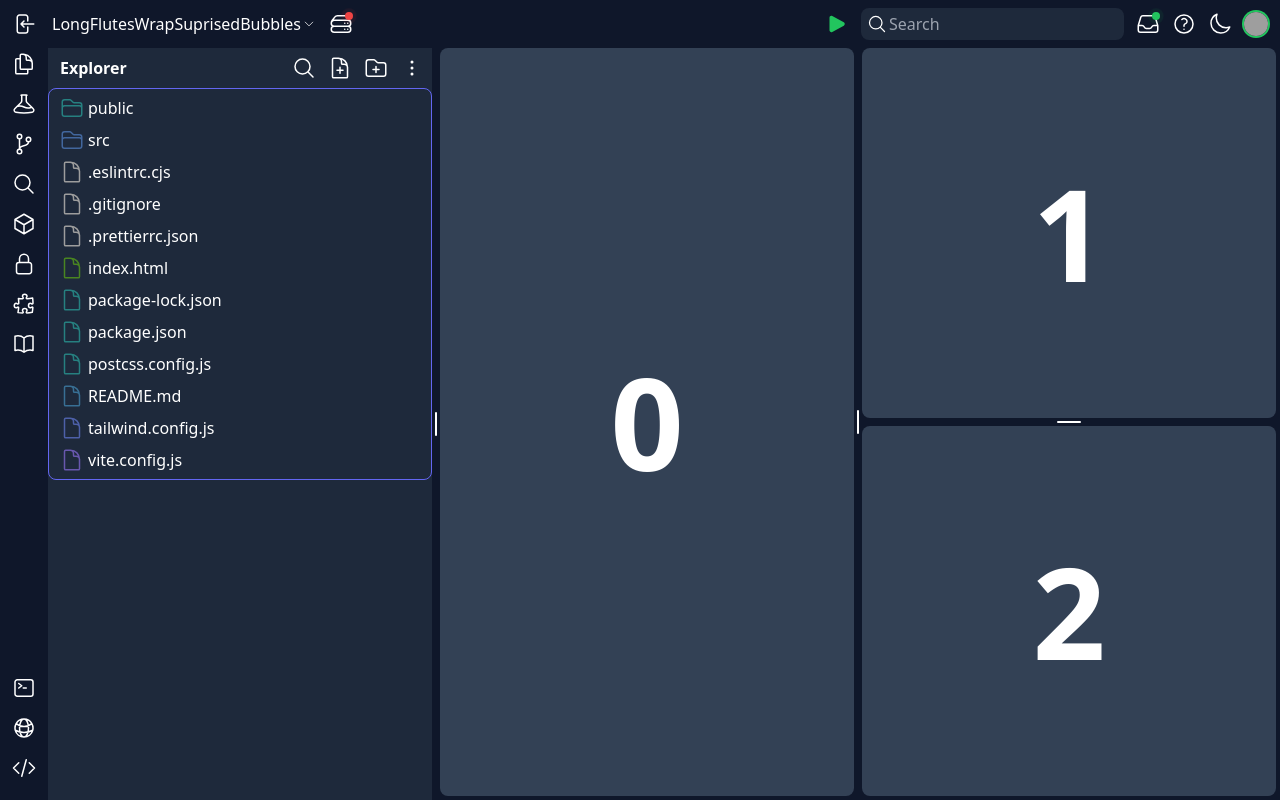
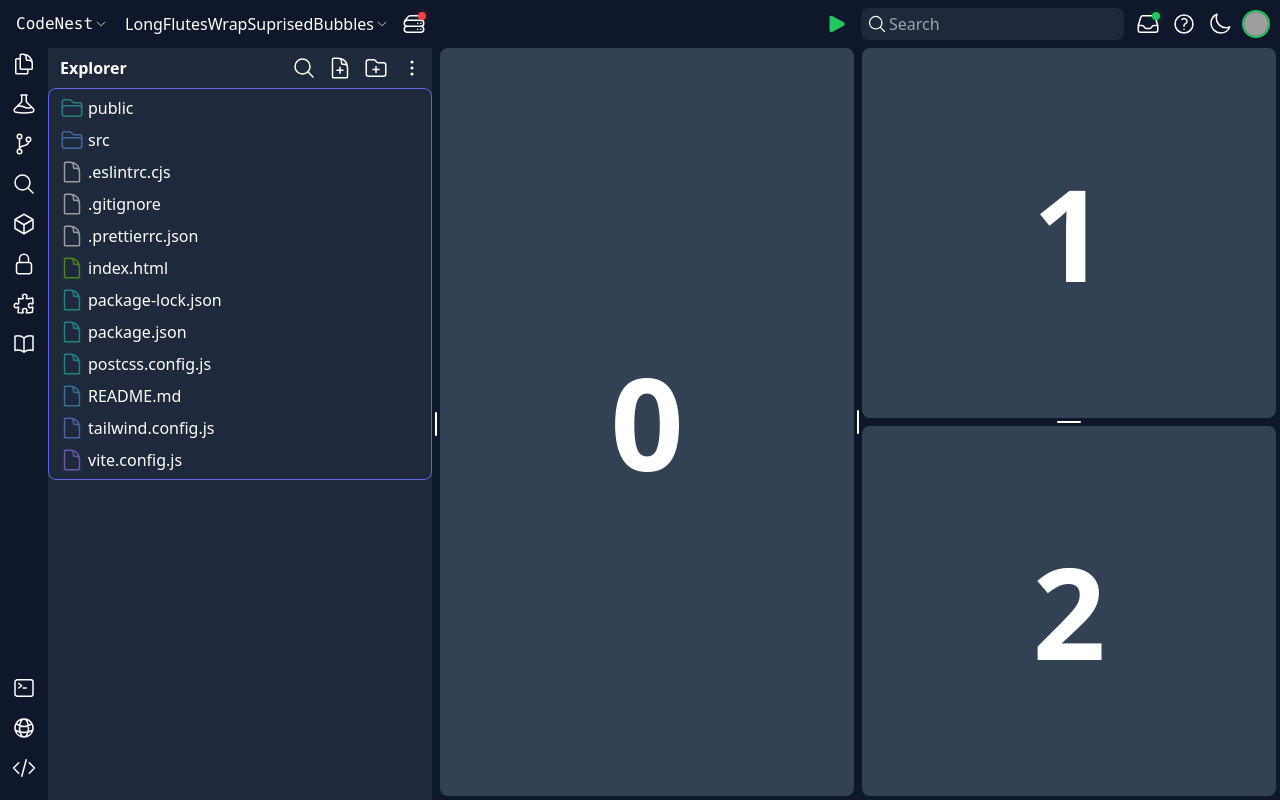
Before and after one commit to Jeshwin/fs_sidebar, a React (Vite) app: page / in a window 1280 px wide. Built offline with nearby package versions, Linux system fonts and the light colour scheme; grey boxes are pictures that could not be loaded.

Commit message:
Move file explorer toggle into toolbar

```diff
--- a/src/components/IDE.jsx
+++ b/src/components/IDE.jsx
@@ -93,7 +93,7 @@ function FileExplorer() {
 }
 
 export default function IDE() {
-    const {showSidePanel} = useContext(SidePanelControllerContext);
+    const {sidePanelSelection} = useContext(SidePanelControllerContext);
     const handlebarRef = useRef(null); // Ref for the handlebar
     const [isDragging, setIsDragging] = useState(false);
     const [sidePanelWidth, setSidePanelWidth] = useState(384);
@@ -136,7 +136,11 @@ export default function IDE() {
         <div className="w-full h-full flex">
             <div
                 style={{
-                    width: `${showSidePanel ? sidePanelWidth : 0}px`,
+                    width: `${
+                        sidePanelSelection === "file-explorer"
+                            ? sidePanelWidth
+                            : 0
+                    }px`,
                     maxWidth: `${maxSidePanelWidth}px`,
                 }}
             >
--- a/src/components/bars/navbar.jsx
+++ b/src/components/bars/navbar.jsx
@@ -1,6 +1,4 @@
 import {
-    ArrowLeftEndOnRectangleIcon,
-    ArrowRightStartOnRectangleIcon,
     ChevronDownIcon,
     InboxIcon,
     MagnifyingGlassIcon,
@@ -8,50 +6,16 @@ import {
     ServerStackIcon,
 } from "@heroicons/react/24/outline";
 import {PlayIcon} from "@heroicons/react/24/solid";
-import {useContext} from "react";
-import SidePanelControllerContext from "../context/sidePanelControllerProvider";
 import {RowTooltip} from "../tooltips/keybindTooltips";
 import ThemeToggle from "../themetoggle";
 
 export default function Navbar() {
-    const {showSidePanel, toggleSidePanel} = useContext(
-        SidePanelControllerContext
-    );
     return (
         <div className="w-screen px-2 py-1 flex items-center space-x-1 bg-slate-50 dark:bg-slate-900 dark:text-white">
-            {showSidePanel ? (
-                <RowTooltip
-                    text="Close Explorer"
-                    keybind={{
-                        windows: ["Control", "`"],
-                        mac: ["Command", "`"],
-                        linux: ["Super", "`"],
-                    }}
-                >
-                    <button
-                        onClick={toggleSidePanel}
-                        className="p-1 rounded-lg hover:bg-indigo-100 hover:dark:bg-indigo-900"
-                    >
-                        <ArrowLeftEndOnRectangleIcon className="w-6 h-6" />
-                    </button>
-                </RowTooltip>
-            ) : (
-                <RowTooltip
-                    text="Open Explorer"
-                    keybind={{
-                        windows: ["Control", "`"],
-                        mac: ["Command", "`"],
-                        linux: ["Super", "`"],
-                    }}
-                >
-                    <button
-                        onClick={toggleSidePanel}
-                        className="p-1 rounded-lg hover:bg-indigo-100 hover:dark:bg-indigo-900"
-                    >
-                        <ArrowRightStartOnRectangleIcon className="w-6 h-6" />
-                    </button>
-                </RowTooltip>
-            )}
+            <button className="p-1 flex items-center rounded-lg hover:bg-indigo-100 hover:dark:bg-indigo-900">
+                <p className="pl-1 font-mono">CodeNest</p>
+                <ChevronDownIcon className="w-3 h-3 m-0.5" />
+            </button>
             <button className="p-1 flex items-center rounded-lg hover:bg-indigo-100 hover:dark:bg-indigo-900">
                 <p className="pl-1">LongFlutesWrapSuprisedBubbles</p>
                 <ChevronDownIcon className="w-3 h-3 m-0.5" />
--- a/src/components/bars/toolbar.jsx
+++ b/src/components/bars/toolbar.jsx
@@ -11,6 +11,8 @@ import {
     PuzzlePieceIcon,
 } from "@heroicons/react/24/outline";
 import {ColumnTooltip} from "../tooltips/keybindTooltips";
+import {useContext} from "react";
+import SidePanelControllerContext from "../context/sidePanelControllerProvider";
 
 // Git icon, because Heroicons is stupid
 function GitIcon({className}) {
@@ -71,6 +73,10 @@ function GitIcon({className}) {
 }
 
 export default function ToolBar() {
+    const {sidePanelSelection, setSidePanelSelection} = useContext(
+        SidePanelControllerContext
+    );
+
     return (
         <div className="h-full px-2 pb-4 bg-slate-50 dark:bg-slate-900 flex flex-col items-center space-y-2">
             <ColumnTooltip
@@ -81,7 +87,16 @@ export default function ToolBar() {
                     linux: ["Option", "1"],
                 }}
             >
-                <button className="p-1 grid place-content-center rounded-lg hover:bg-indigo-100 hover:dark:bg-indigo-900">
+                <button
+                    onClick={() =>
+                        setSidePanelSelection(
+                            sidePanelSelection !== "file-explorer"
+                                ? "file-explorer"
+                                : ""
+                        )
+                    }
+                    className="p-1 grid place-content-center rounded-lg hover:bg-indigo-100 hover:dark:bg-indigo-900"
+                >
                     <DocumentDuplicateIcon className="w-6 h-6 " />
                 </button>
             </ColumnTooltip>
--- a/src/components/context/sidePanelControllerProvider.jsx
+++ b/src/components/context/sidePanelControllerProvider.jsx
@@ -3,17 +3,14 @@ const SidePanelControllerContext = createContext();
 
 // Whether or not to show the sidePanel
 export const SidePanelControllerProvider = ({children}) => {
-    const [showSidePanel, setShowSidePanel] = useState(true);
-
-    const toggleSidePanel = () => {
-        setShowSidePanel(!showSidePanel);
-    };
+    const [sidePanelSelection, setSidePanelSelection] =
+        useState("file-explorer");
 
     return (
         <SidePanelControllerContext.Provider
             value={{
-                showSidePanel,
-                toggleSidePanel,
+                sidePanelSelection,
+                setSidePanelSelection,
             }}
         >
             {children}
```
